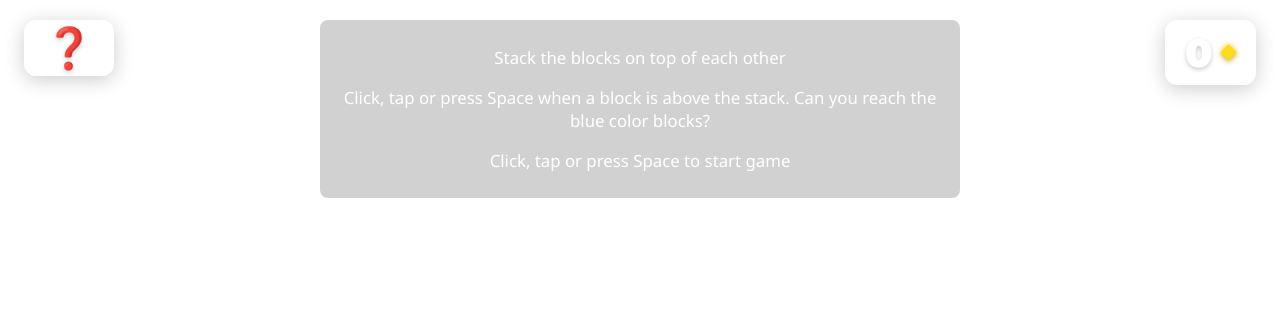
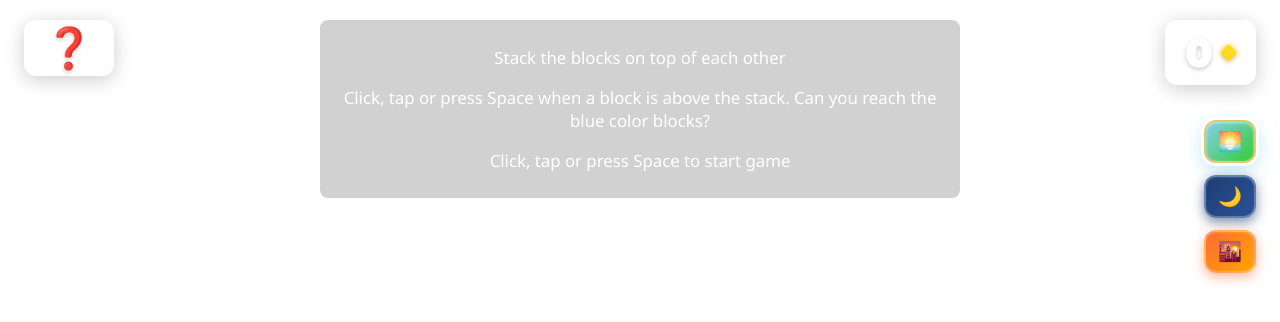
Before and after one commit to maitri-vv/3D-Blockstack, a plain HTML site: page index.html in a window 1280 px wide. Drawn offline with nearby package versions, Linux system fonts and the light colour scheme; a script that the page names is missing.

Commit message:
fix: restore visible theme controls to avoid regression in preview

```diff
--- a/index.html
+++ b/index.html
@@ -169,6 +169,13 @@
   <!-- score box -->
   <div id="score">0</div>
 
+  <!-- Theme Buttons -->
+  <div id="theme-controls">
+    <button id="theme-default" class="theme-btn active" title="Default Theme">🌅</button>
+    <button id="theme-night" class="theme-btn" title="Night Theme">🌙</button>
+    <button id="theme-sunset" class="theme-btn" title="Sunset Theme">🌇</button>
+  </div>
+
   <!-- Instructions Button -->
   <div id="instructions-button">
     <button id="open-instructions" class="instructions-btn" title="Instructions & Controls">❓</button>
```
